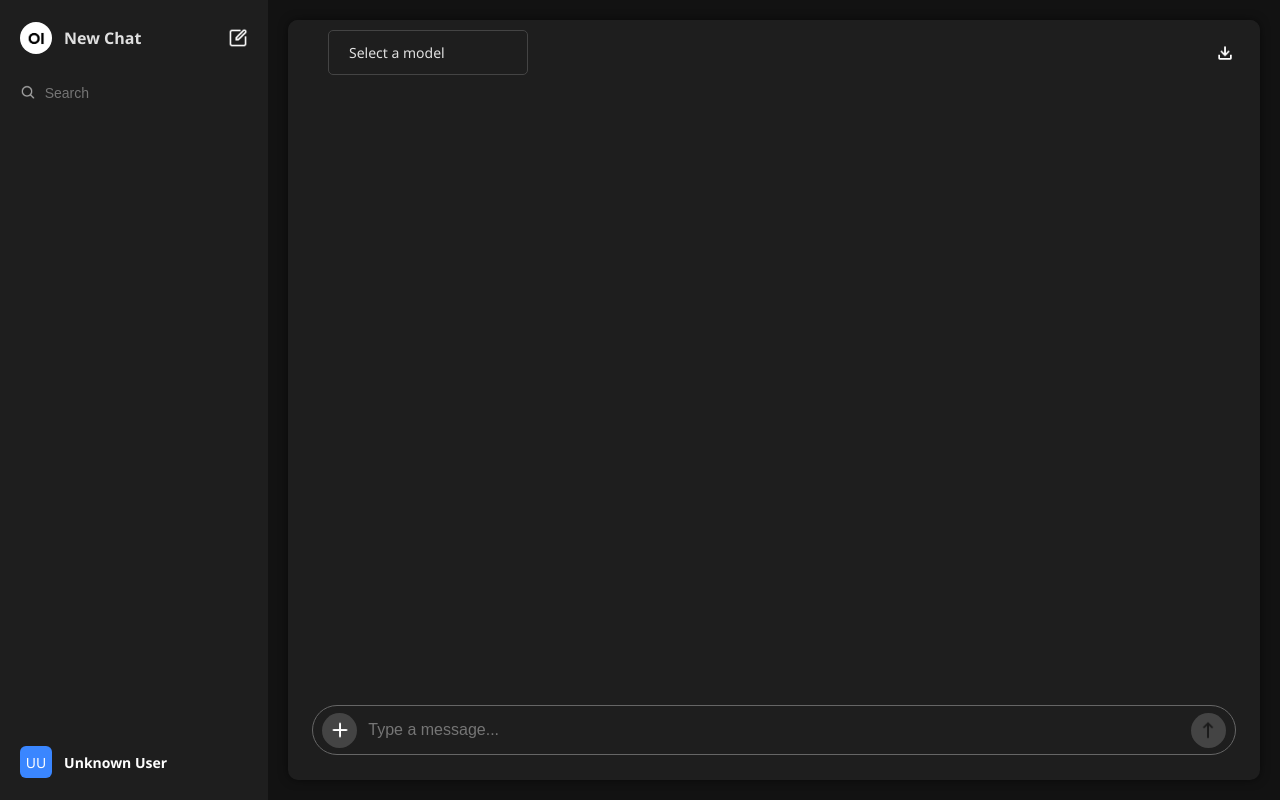
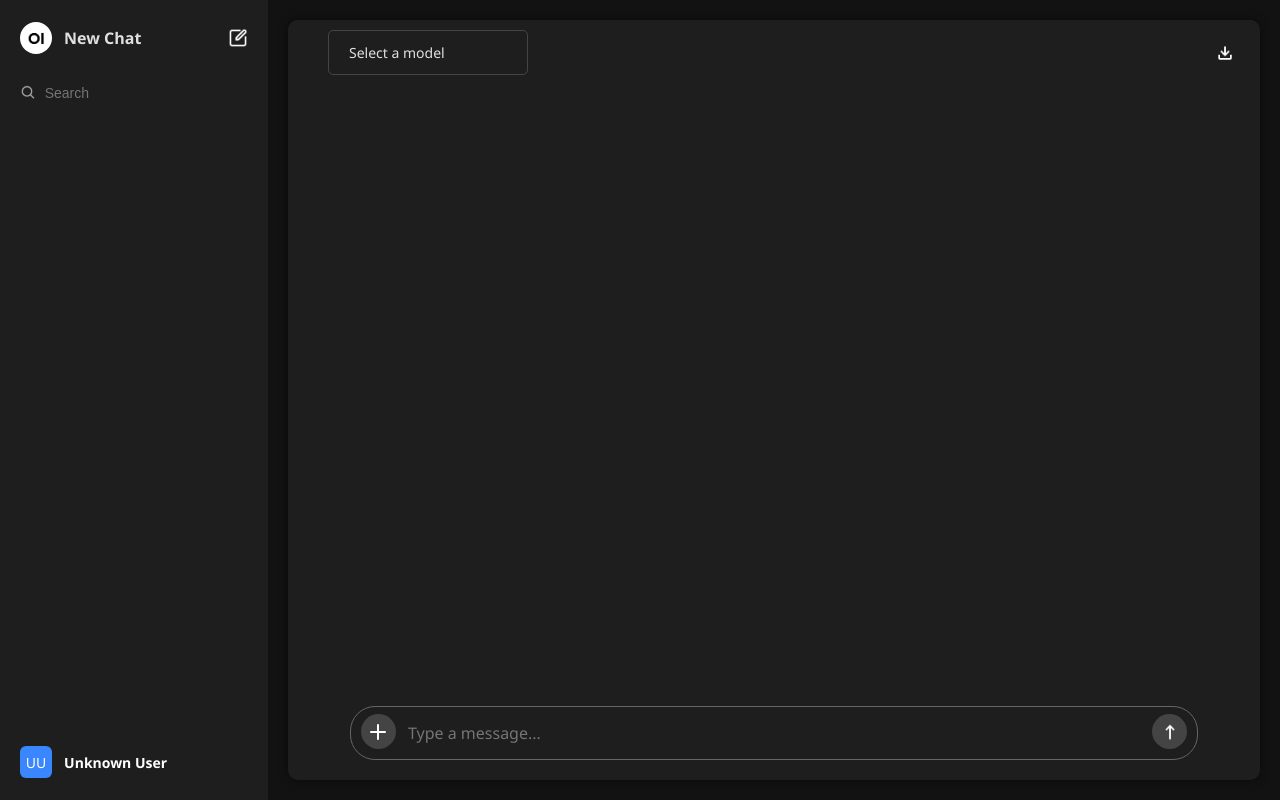
Before and after one commit to ice-forge/ai-chatbot, a Flask app: page /chat in a window 1280 px wide. Run offline with Flask 3, Linux system fonts and the light colour scheme; the visitor is signed in with stand-in values (Sample User, id 1); data that the repository does not hold is empty.

Commit message:
Refactor code for improved readability and functionality; update environment variable handling, enhance chat UI, and add LLama model support.

```diff
--- a/app/auth/__init__.py
+++ b/app/auth/__init__.py
@@ -1,4 +1,4 @@
 from .routes import auth
 
 def init_auth(app):
-    app.register_blueprint(auth, url_prefix='/auth')
+    app.register_blueprint(auth, url_prefix = '/auth')
--- a/app/chat/file_processor.py
+++ b/app/chat/file_processor.py
@@ -71,7 +71,6 @@ def remove_file_from_conversation(filename, conversation_id, user_id):
     incoming_files = conversation.get('incoming_files', [])
     attached_files = conversation.get('attached_files', [])
 
-    # Only remove from incoming_files
     incoming_files = [f for f in incoming_files if f['filename'] != filename]
 
     save_conversation(
--- a/app/static/css/chat_conversation.css
+++ b/app/static/css/chat_conversation.css
@@ -75,90 +75,182 @@
     color: white;
 }
 
-/* Input Bar Styling */
+/* Message Input Styling */
 
-.input-bar {
+.chat-footer {
+    display: flex;
+    flex-direction: column;
+    align-items: stretch;
+    margin-bottom: 20px;
+    transition: height 0.2s ease;
+    height: auto;
+}
+
+.message-box {
     display: flex;
     align-items: center;
+    justify-content: center;
+    background-color: #1e1e1e;
+    border: 1px solid #666;
+    border-radius: 25px;
+    padding: 10px;
+    width: 85%;
+    margin: 0 auto;
+    min-height: 32px;
+    height: fit-content;
+    max-height: 120px;
+    transition: height 0.2s ease;
+    overflow: hidden;
     position: relative;
-    width: 95%;
-    margin: 0 auto;
-    padding: 10px;
-    background-color: transparent;
-    border-radius: 25px;
 }
 
-.chat-footer input {
+.message-box textarea {
+    display: block;
+    position: relative;
+    width: 100%;
     flex: 1;
-    padding: 15px 20px;
-    margin: 0;
-    border: 1px solid #666;
-    border-radius: 25px;
-    background-color: #1e1e1e;
+    margin: 0 45px;
+    line-height: 1.5;
+    padding-right: 4px;
+
+    max-height: 120px;
+    min-height: 24px;
+    overflow-y: auto;
+    scroll-behavior: smooth;
+    scrollbar-gutter: stable;
+    resize: none;
+    transition: height 0.2s ease;
+
+    font-family: inherit;
+    font-size: 16px;
     color: white;
-    font-size: 16px;
+    text-align: left;
+    white-space: pre-wrap;
+    overflow-wrap: break-word;
+    word-wrap: break-word;
+
+    align-items: flex-start;
+    border: none;
     outline: none;
-    padding-left: 55px;
-    padding-right: 60px;
+    background: transparent;
 }
 
-/* Input Bar Buttons */
+.message-box textarea:focus {
+    scroll-padding-bottom: 20px;
+    scroll-snap-type: y proximity;
+}
 
-.chat-footer .input-bar button {
+.message-box textarea::after {
+    content: '';
+    display: block;
+    height: 20px;
+    scroll-snap-align: end;
+}
+
+/* Add custom scrollbar to textarea */
+
+.message-box textarea::-webkit-scrollbar {
+    width: 8px;
+}
+
+.message-box textarea::-webkit-scrollbar-track {
+    background: #1e1e1e;
+    border-radius: 10px;
+}
+
+.message-box textarea::-webkit-scrollbar-thumb {
+    background: #444;
+    border-radius: 10px;
+    margin-right: -4px;
+}
+
+.message-box textarea::-webkit-scrollbar-thumb:hover {
+    background: #555;
+}
+
+#plus-button,
+#send-button {
+    position: absolute;
+    bottom: 10px;
     width: 35px;
     height: 35px;
     border-radius: 50%;
     background-color: #444;
     border: none;
     cursor: pointer;
-    transition: background-color 0.3s, color 0.3s;
     display: flex;
     align-items: center;
     justify-content: center;
-    position: absolute;
+    transition: all 0.3s ease;
+    margin-top: 5px;
+    z-index: 1;
+}
+
+#plus-button {
+    left: 10px;
 }
 
 #send-button {
-    right: 20px;
+    right: 10px;
+    background-color: #444;
 }
 
-#plus-button {
-    left: 20px;
+#send-button.active {
+    background-color: #fff;
 }
 
-.chat-footer button img {
-    width: 22.5px;
-    height: 22.5px;
+#send-button.active #send-icon {
+    filter: invert(0%);
+}
+
+#send-button.cancel-active {
+    background-color: #444;
+    cursor: pointer;
+    opacity: 1;
+}
+
+#send-button.cancel-active:hover {
+    background-color: #666 !important;
+}
+
+#send-button.cancel-active #cancel-icon {
+    filter: invert(100%);
+}
+
+#send-button:disabled {
+    cursor: not-allowed;
+}
+
+#plus-button:hover,
+#send-button:hover,
+#send-button.cancel-active:hover {
+    background-color: #666;
+}
+
+#send-button.active:hover {
+    background-color: #fff;
+    opacity: 0.95;
 }
 
 #plus-button img {
     filter: invert(100%);
 }
 
+#send-button img {
+    width: 20px;
+    height: 20px;
+}
+
 #send-icon {
-    filter: invert(10%);
+    filter: invert(100%);
 }
 
 #cancel-icon {
     filter: invert(100%);
 }
 
-.chat-footer button.active {
-    background-color: white;
-    color: #444;
-}
-
-.chat-footer button.active:hover {
-    background-color: #e0e0e0;
-}
-
-.chat-footer button.cancel-active {
-    background-color: #444;
-    color: white;
-}
-
-.chat-footer button.cancel-active:hover {
-    background-color: #555;
+.message-box textarea::placeholder {
+    text-align: left;
 }
 
 /* Chat Container & Content Area */
@@ -372,10 +464,6 @@
     height: 24px;
 }
 
-.chat-footer {
-    padding: 15px 0;
-}
-
 .remove-circle {
     width: 14px;
     height: 14px;
--- a/app/static/js/chat.js
+++ b/app/static/js/chat.js
@@ -118,17 +118,9 @@ function toggleSendButton() {
     const messageInput = document.getElementById('message-input');
     const sendButton = document.getElementById('send-button');
 
-    if (isResponding) {
-        sendButton.disabled = true;
-        sendButton.classList.remove('active');
-
-        return;
-    }
-
-    if (messageInput.value.trim() !== '') {
-        if (!sendButton.classList.contains('cancel-active'))
-            sendButton.classList.add('active');
-    } else
+    if (messageInput.value.trim() !== '')
+        sendButton.classList.add('active');
+    else
         sendButton.classList.remove('active');
 }
 
@@ -226,6 +218,8 @@ function createAIMessage(message, modelName, animate = false) {
         document.getElementById('send-icon').classList.add('hidden');
         document.getElementById('cancel-icon').classList.remove('hidden');
         document.getElementById('send-button').classList.add('cancel-active');
+        document.getElementById('send-button').classList.remove('active');
+        document.getElementById('send-button').disabled = false;
 
         textContent.innerHTML = '';
 
@@ -319,10 +313,13 @@ function finalizeAnimation(container) {
     document.getElementById('cancel-icon').classList.add('hidden');
     document.getElementById('send-button').classList.remove('cancel-active');
 
+    const messageInput = document.getElementById('message-input');
+
+    if (messageInput.value.trim() !== '')
+        document.getElementById('send-button').classList.add('active');
+
     isResponding = false;
     toggleSendButton();
-
-    document.getElementById('send-button').disabled = false;
 }
 
 function cancelAnimation() {
@@ -339,10 +336,16 @@ function cancelAnimation() {
     const sendIcon = document.getElementById('send-icon');
     const cancelIcon = document.getElementById('cancel-icon');
     const sendButton = document.getElementById('send-button');
+    const messageInput = document.getElementById('message-input');
 
     sendIcon.classList.remove('hidden');
     cancelIcon.classList.add('hidden');
     sendButton.classList.remove('cancel-active');
+
+    if (messageInput.value.trim() !== '')
+        sendButton.classList.add('active');
+    else
+        sendButton.classList.remove('active');
 
     isResponding = false;
     toggleSendButton();
@@ -426,8 +429,10 @@ function sendMessage() {
 }
 
 function handleKeyPress(event) {
-    if (event.key === 'Enter' && !isResponding)
+    if (event.key === 'Enter' && !isResponding) {
+        event.preventDefault();
         sendMessage();
+    }
 }
 
 function getConversations() {
@@ -832,4 +837,78 @@ document.addEventListener('DOMContentLoaded', (event) => {
         else
             sendMessage();
     });
+
+    const messageInput = document.getElementById('message-input');
+    const messageBox = document.querySelector('.message-box');
+
+    const maxHeight = 124;
+
+    messageInput.value = '';
+    messageBox.classList.remove('has-content');
+
+    messageInput.style.height = '24px';
+    messageBox.style.height = '32px';
+
+    messageInput.addEventListener('input', event => {
+        const effectiveLines = getWrapCountUsingCanvas(messageInput);
+
+        const lineHeight = 24;
+        const calculatedHeight = effectiveLines * lineHeight;
+
+        if (calculatedHeight <= maxHeight) {
+            messageInput.style.height = calculatedHeight + 'px';
+            messageInput.style.overflowY = 'hidden';
+
+            messageBox.style.height = (calculatedHeight + 8) + 'px';
+        } else {
+            messageInput.style.height = maxHeight + 'px';
+            messageInput.style.overflowY = 'auto';
+
+            messageBox.style.height = (maxHeight + 8) + 'px';
+        }
+    });
 });
+
+var _buffer;
+
+function getWrapCountUsingCanvas(textarea) {
+    if (_buffer == null) {
+        _buffer = document.createElement('textarea');
+
+        _buffer.style.border = 'none';
+        _buffer.style.height = '0';
+        _buffer.style.overflow = 'hidden';
+        _buffer.style.padding = '0';
+        _buffer.style.position = 'absolute';
+        _buffer.style.left = '0';
+        _buffer.style.top = '0';
+        _buffer.style.zIndex = '-1';
+
+        document.body.appendChild(_buffer);
+    }
+
+    var cs = window.getComputedStyle(textarea);
+    var pl = parseInt(cs.paddingLeft);
+    var pr = parseInt(cs.paddingRight);
+    var lh = parseInt(cs.lineHeight);
+
+    if (isNaN(lh))
+        lh = parseInt(cs.fontSize);
+
+    _buffer.style.width = (textarea.clientWidth - pl - pr) + 'px';
+    _buffer.style.font = cs.font;
+    _buffer.style.letterSpacing = cs.letterSpacing;
+    _buffer.style.whiteSpace = cs.whiteSpace;
+    _buffer.style.wordBreak = cs.wordBreak;
+    _buffer.style.wordSpacing = cs.wordSpacing;
+    _buffer.style.wordWrap = cs.wordWrap;
+
+    _buffer.value = textarea.value;
+
+    var result = Math.floor(_buffer.scrollHeight / lh);
+
+    if (result == 0)
+        result = 1;
+
+    return result;
+}
--- a/app/templates/chat/chat.html
+++ b/app/templates/chat/chat.html
@@ -56,15 +56,15 @@
         </div>
         <div class="chat-footer">
             <div id="file-display"></div>
-            <div class="input-bar">
-                <input type="file" id="file-input" class="hidden" multiple onchange="handleFileUpload(event)" accept=".pdf,.txt">
+            <div class="message-box">
                 <button id="plus-button" onclick="document.getElementById('file-input').click()">
                     <img src="{{ url_for('static', filename='images/plus.png') }}" alt="Plus">
                 </button>
-                <input type="text" id="message-input" placeholder="Type a message..." oninput="toggleSendButton()" onkeypress="handleKeyPress(event)">
+                <input type="file" id="file-input" class="hidden" multiple onchange="handleFileUpload(event)" accept=".pdf,.txt">
+                <textarea id="message-input" placeholder="Type a message..." oninput="toggleSendButton()" onkeypress="handleKeyPress(event)"></textarea>
                 <button id="send-button">
-                    <img id="send-icon" src="{{ url_for('static', filename='images/arrow-up.png') }}" alt="Send" class="w-6 h-6">
-                    <img id="cancel-icon" src="{{ url_for('static', filename='images/cancel_animation.png') }}" alt="Cancel" class="w-6 h-6 hidden">
+                    <img id="send-icon" src="{{ url_for('static', filename='images/arrow-up.png') }}" alt="Send">
+                    <img id="cancel-icon" src="{{ url_for('static', filename='images/cancel_animation.png') }}" alt="Cancel" class="hidden">
                 </button>
             </div>
         </div>
```
Also changed, not shown: app/db/memory.py (+7 -3 lines), app/db/models.py (+54 -5 lines), app/storage/db/models.json, 1 other file.
